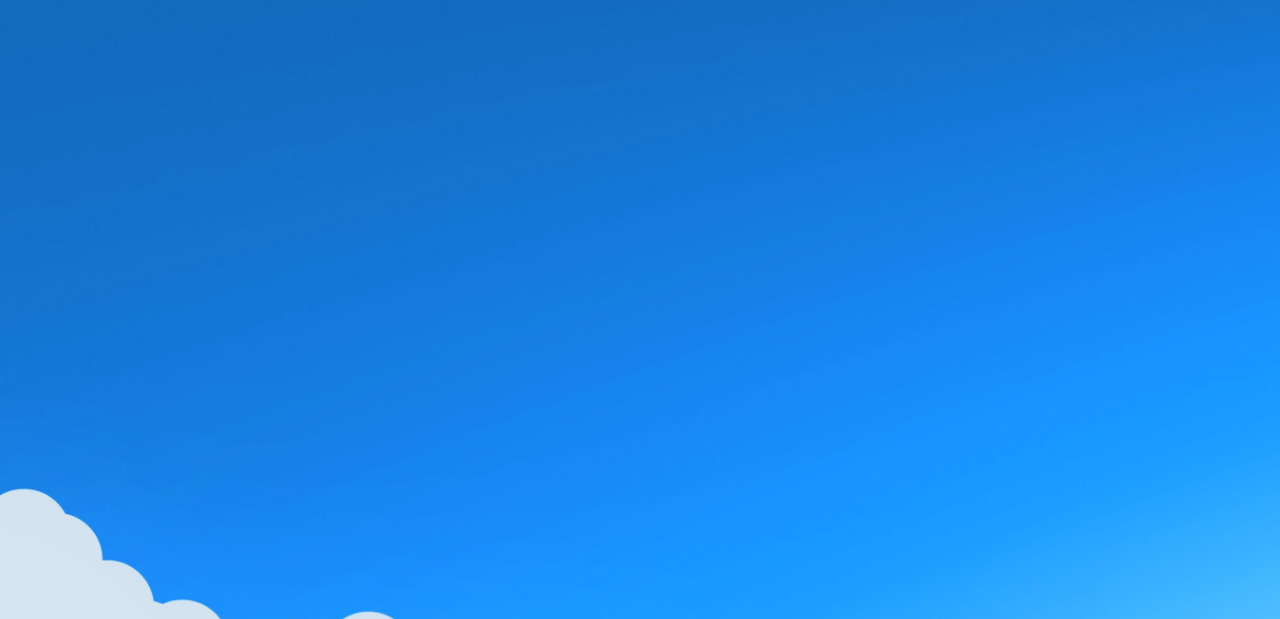
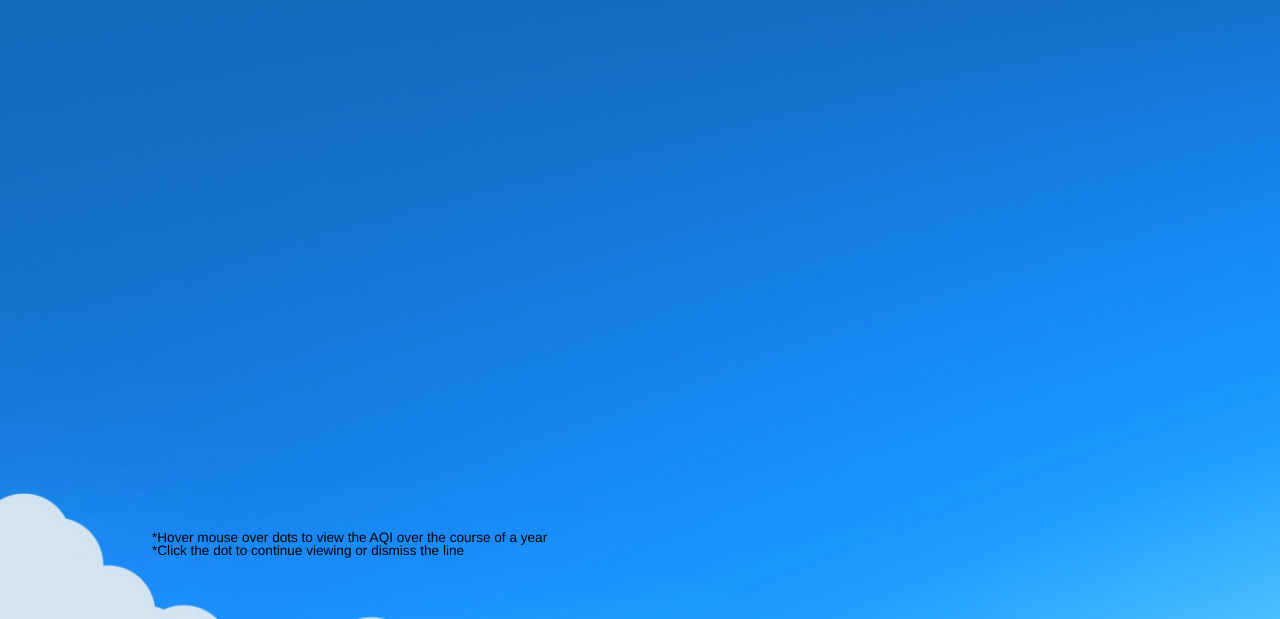
Before and after one commit to cowfish813/SF-AQI, a website with bundled scripts: page index.html in a window 1280 px wide. Shown: the part 102-721 px from the top of the page. Built offline with nearby package versions, Linux system fonts and the light colour scheme; no server answers.

Commit message:
svg legend

```diff
--- a/d3.css
+++ b/d3.css
@@ -64,10 +64,14 @@ body {
 }
 
 #my_dataviz {
-	margin-bottom: 2rem;
+	margin-bottom: 1.3rem;
 }
 svg {
 	width: 106%;
+}
+.svgGuide {
+	margin-left: 2rem;
+	font-size: .85rem;
 }
 
 .APIwidget{
--- a/index.html
+++ b/index.html
@@ -31,8 +31,12 @@
         </div>
 
         <div class="midbody">
+            <div class="svgUnit">
             <div id="my_dataviz"></div>
-
+                <p class="svgGuide">*Hover mouse over dots to view the AQI over the course of a year</p>
+                <p class="svgGuide">*Click the dot to continue viewing or dismiss the line</p>
+                <!-- <p class="svgGuide">*hover mouse</p> -->
+            </div>
             <div class="stats">
                 <div class="widgetGuide">
                     <div class="APIwidget" id="aqi_widget">
```
Also changed, not shown: README.md.
